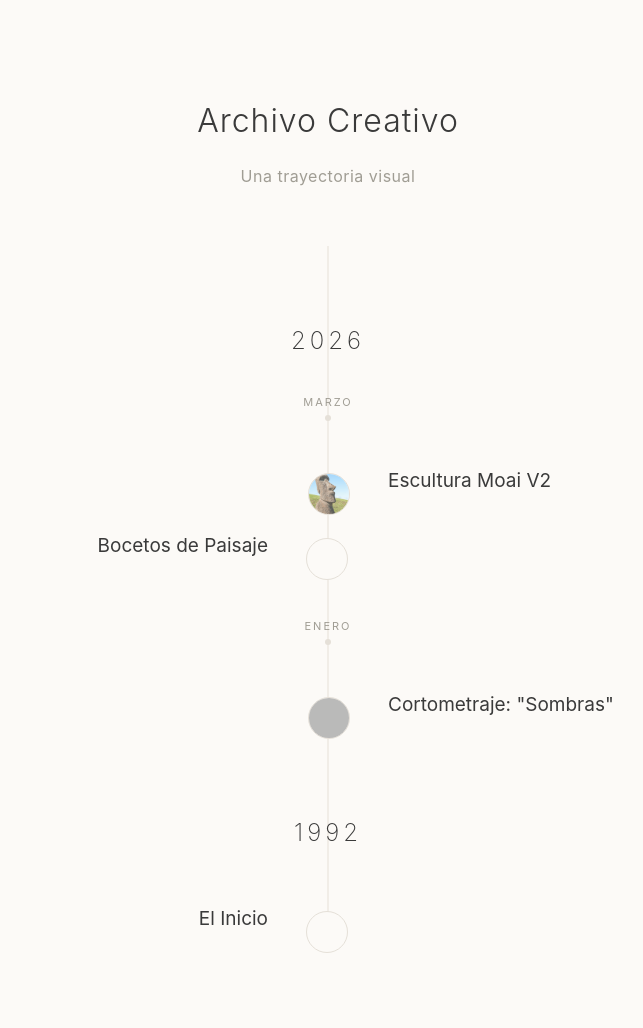
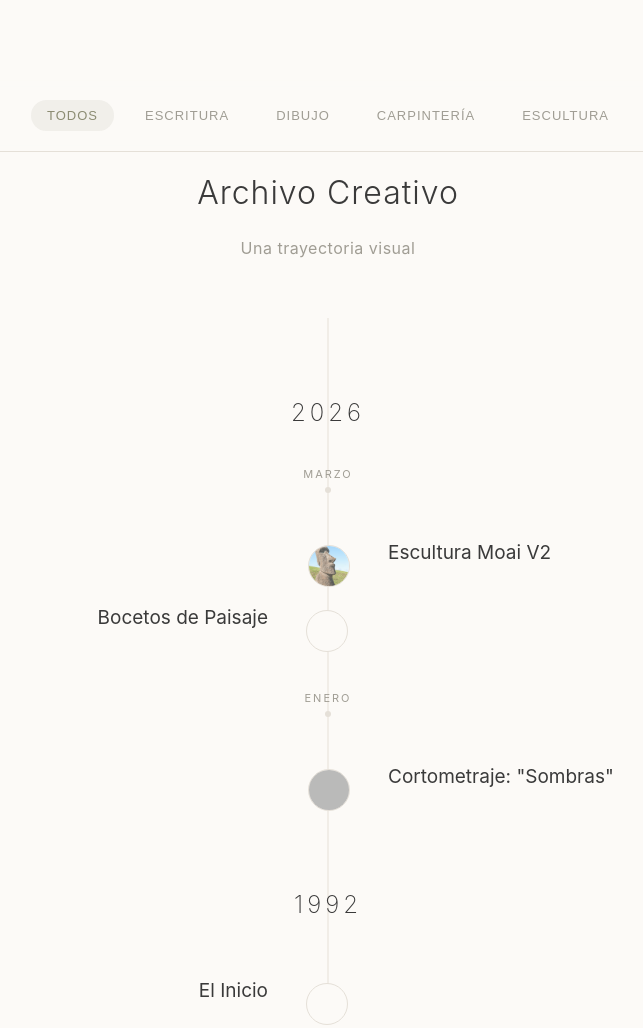
Before and after one commit to angelsima/asimonmarquez, a plain HTML site: page time-line.html in a window 1280 px wide. Shown: the whole page, without its empty margins (312-955 px from the left). Drawn offline with Linux system fonts and the light colour scheme; grey boxes are pictures that could not be loaded.

Commit message:
Add filter menu and functionality to timeline

```diff
--- a/time-line.html
+++ b/time-line.html
@@ -35,7 +35,54 @@
             width: 100%;
             max-width: 850px;
         }
+/* Menú de Filtros Superior */
+.filter-menu {
+    position: sticky;
+    top: 0;
+    background: rgba(252, 250, 247, 0.8); /* El mismo crema del fondo con transparencia */
+    backdrop-filter: blur(10px);
+    -webkit-backdrop-filter: blur(10px);
+    padding: 20px;
+    width: 100%;
+    display: flex;
+    justify-content: center;
+    gap: 15px;
+    z-index: 100;
+    border-bottom: 1px solid var(--line-color);
+}
 
+.filter-btn {
+    background: none;
+    border: none;
+    font-size: 13px;
+    text-transform: uppercase;
+    letter-spacing: 1px;
+    color: var(--text-secondary);
+    cursor: pointer;
+    padding: 8px 16px;
+    border-radius: 20px;
+    transition: all 0.3s ease;
+}
+
+.filter-btn.active {
+    color: var(--accent-color);
+    background: rgba(140, 140, 115, 0.1);
+}
+
+.filter-btn:hover {
+    color: var(--text-main);
+}
+
+/* Lógica de ocultar/mostrar */
+.event {
+    display: block; /* Por defecto visibles */
+    transition: transform 0.4s ease, opacity 0.4s ease;
+}
+
+/* Animación cuando algo se oculta */
+.hidden {
+    display: none !important;
+}
         /* Línea central */
         .timeline-container::after {
             content: '';
@@ -138,11 +185,19 @@
             .left .thumbnail-circle, .right .thumbnail-circle { left: 0px; }
             .year-marker, .month-marker { text-align: left; padding-left: 45px; }
             .month-marker::after { left: 20px; }
+            .filter-menu {flex-wrap: wrap; padding: 10px; gap: 5px; }
+            .filter-btn {font-size: 11px;padding: 6px 10px;}
         }
     </style>
 </head>
 <body>
-
+<nav class="filter-menu">
+    <button class="filter-btn active" onclick="filterCategory('todos')">Todos</button>
+    <button class="filter-btn" onclick="filterCategory('escritura')">Escritura</button>
+    <button class="filter-btn" onclick="filterCategory('dibujo')">Dibujo</button>
+    <button class="filter-btn" onclick="filterCategory('carpinteria')">Carpintería</button>
+    <button class="filter-btn" onclick="filterCategory('escultura')">Escultura</button>
+</nav>
     <h1>Archivo Creativo</h1>
     <p class="subtitle">Una trayectoria visual</p>
 
@@ -151,7 +206,7 @@
         <div class="year-marker">2026</div>
         <div class="month-marker">Marzo</div>
 
-        <div class="event right" onclick="toggleEvent(this)">
+        <div class="event right escultura" onclick="toggleEvent(this)">
             <div class="thumbnail-circle"><img src="img/moai.jpg"></div>
             <h2>Escultura Moai V2</h2>
             <div class="content">
@@ -160,7 +215,7 @@
             </div>
         </div>
 
-        <div class="event left" onclick="toggleEvent(this)">
+        <div class="event left dibujo" onclick="toggleEvent(this)">
             <div class="thumbnail-circle"></div>
             <h2>Bocetos de Paisaje</h2>
             <div class="content">
@@ -184,7 +239,7 @@
         </div>
 
         <div class="year-marker">1992</div>
-        <div class="event left" onclick="toggleEvent(this)">
+        <div class="event left carpinteria" onclick="toggleEvent(this)">
             <div class="thumbnail-circle"></div>
             <h2>El Inicio</h2>
             <div class="content">
@@ -198,21 +253,42 @@
         function toggleEvent(element) {
     const isActive = element.classList.contains('active');
 
-            // Cerrar otros y pausar sus vídeos
+    // Cerramos todos y pausamos vídeos
     document.querySelectorAll('.event').forEach(el => {
         el.classList.remove('active');
-                const video = el.querySelector('video');
-                if (video) video.pause();
+        const v = el.querySelector('video'); if(v) v.pause();
     });
 
     if (!isActive) {
         element.classList.add('active');
-                // Scroll suave para centrar el elemento
         setTimeout(() => {
             element.scrollIntoView({ behavior: 'smooth', block: 'center' });
         }, 300);
     }
 }
+
+function filterCategory(category) {
+    // 1. Actualizar botones del menú
+    document.querySelectorAll('.filter-btn').forEach(btn => {
+        btn.classList.remove('active');
+        if(btn.innerText.toLowerCase() === category || (category === 'todos' && btn.innerText === 'Todos')) {
+            btn.classList.add('active');
+        }
+    });
+
+    // 2. Filtrar eventos
+    document.querySelectorAll('.event').forEach(event => {
+        if (category === 'todos' || event.classList.contains(category)) {
+            event.classList.remove('hidden');
+        } else {
+            event.classList.add('hidden');
+            event.classList.remove('active'); // Cerrar si estaba abierto
+        }
+    });
+
+    // 3. Opcional: Ocultar marcadores de mes/año vacíos
+    // (Esto es más avanzado, por ahora los dejaremos visibles para mantener la estructura)
+}
     </script>
 </body>
 </html>
```
Lines whose indentation alone changed are shown as unchanged.
